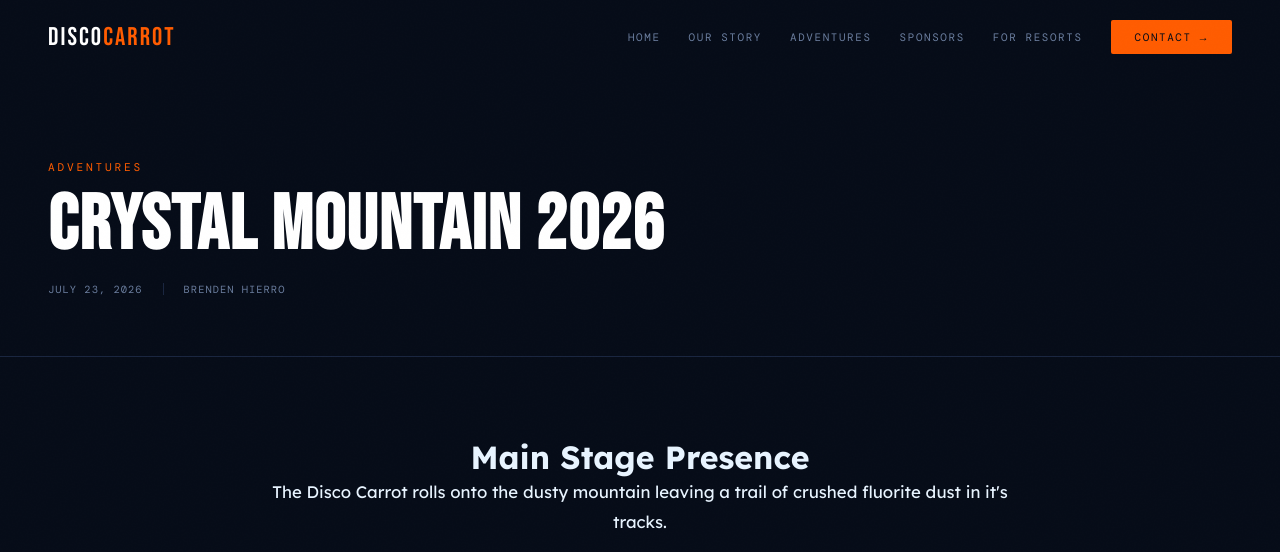
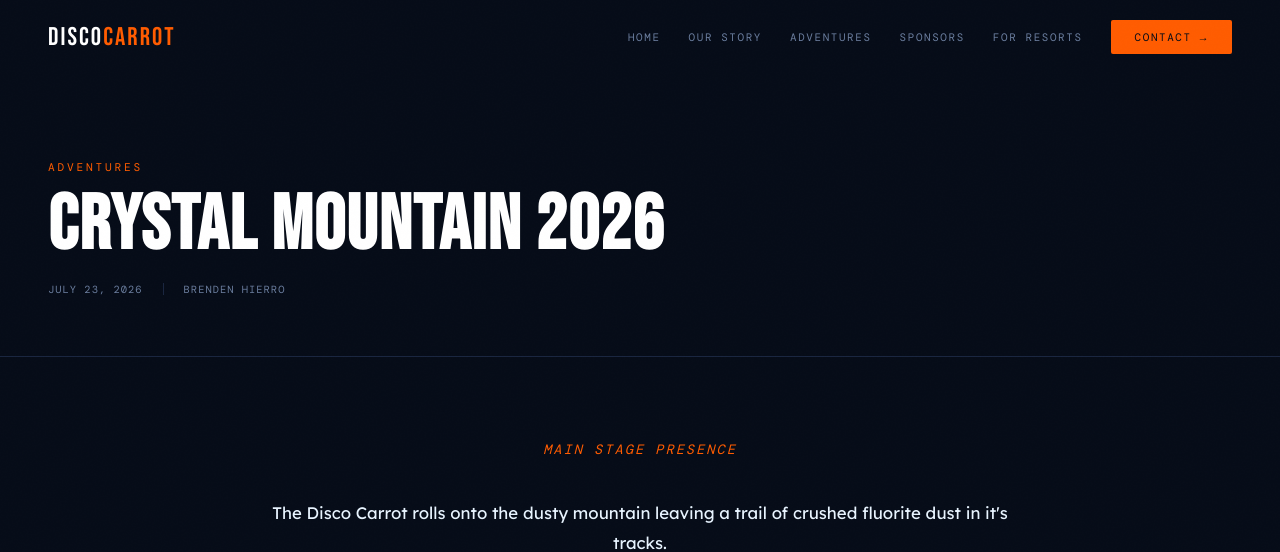
Before and after one commit to Ferrous256/discocarrot-pages, an Eleventy site: page src/blog/adventures/crystal-mountain-2026.md in a window 1280 px wide. Shown: the top 552 px of the page. Built offline with nearby package versions, Linux system fonts and the light colour scheme; Eleventy itself is replaced by a stand-in of ours; files that its build step writes are made by us from their sources; a script that the page names is missing; a web font is replaced by a local one.

Commit message:
Update Adventures “crystal-mountain-2026”

```diff
--- a/src/blog/adventures/crystal-mountain-2026.md
+++ b/src/blog/adventures/crystal-mountain-2026.md
@@ -9,7 +9,7 @@ thumbnail: https://res.cloudinary.com/dctaixj2i/image/upload/v1790822078/night_t
 excerpt: At the top of a Montana mountain sits a old fluorite quarry where kids
   float in the swimming hole under the sun and dance under an old barn at night
 ---
-# Main Stage Presence
+### Main Stage Presence
 
 The Disco Carrot rolls onto the dusty mountain leaving a trail of crushed fluorite dust in it's tracks.
 
```
